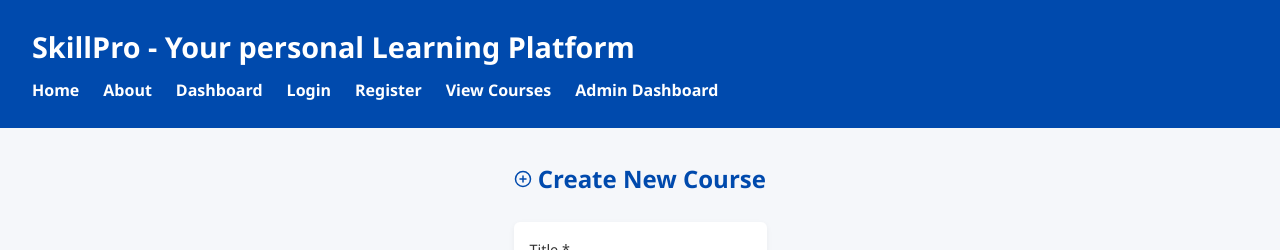
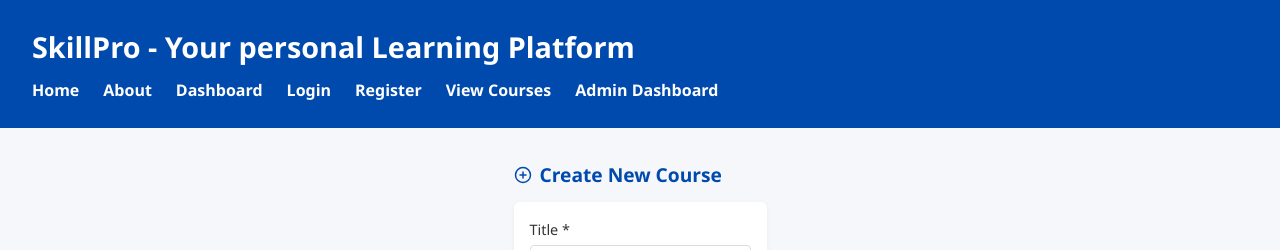
Before and after one commit to Larry-Master/SkillPro, a Next.js app in the folder skillpro/: page /admin/createCourse in a window 1280 px wide. Shown: the top 250 px of the page. Built offline with nearby package versions, Linux system fonts and the light colour scheme; no server answers.

Commit message:
Update createCourse.js

```diff
--- a/skillpro/pages/admin/createCourse.js
+++ b/skillpro/pages/admin/createCourse.js
@@ -3,9 +3,7 @@ import styles from "@/pages/admin/CreateCourse.module.css";
 import { PlusCircle } from "lucide-react";
 
 export default function CreateCourse({
-  onCourseCreated,
-  courses = [],
-  students = [],
+  onCourseCreated
 }) {
   const [professors, setProfessors] = useState([]);
   const [title, setTitle] = useState("");
@@ -59,8 +57,8 @@ export default function CreateCourse({
   }
 
   return (
-    <div className="section">
-      <h2 className="sectionTitle">
+    <div className={styles.section}>
+      <h2 style={{ display: 'flex', alignItems: 'center', gap: 8, fontWeight: 700, fontSize: '1.2rem', marginBottom: 12 }}>
         <PlusCircle size={18} /> Create New Course
       </h2>
 
```
